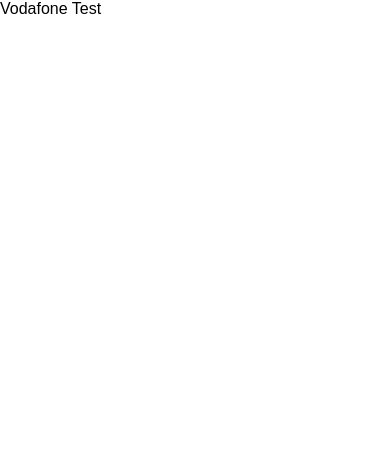
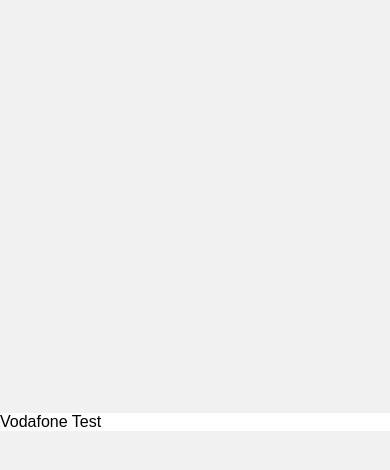
Before and after one commit to Yagogc/vodafone, a React (Create React App) app: page / in a window 390 px wide. Shown: the top 470 px of the page. Built offline with nearby package versions, Linux system fonts and the light colour scheme.

Commit message:
Added Phone Component and basic styles.

```diff
--- a/src/App.js
+++ /dev/null
@@ -1,13 +0,0 @@
-import React, { Component } from 'react';
-
-class App extends Component {
-	render() {
-		return (
-		<div>
-			Vodafone Test
-		</div>
-		);
-	}
-}
-
-export default App;
--- /dev/null
+++ b/src/Phone.jsx
@@ -0,0 +1,23 @@
+import React, { Component } from 'react';
+
+import styled from 'styled-components';
+
+
+class Phone extends Component {
+	render() {
+		return (
+		<PhoneWrapper>
+			Vodafone Test
+		</PhoneWrapper>
+		);
+	}
+}
+
+export default Phone;
+
+
+const PhoneWrapper = styled.div`
+	max-width: 600px;
+	width: 100%;
+	background: white;
+`
--- a/src/index.js
+++ b/src/index.js
@@ -1,8 +1,26 @@
 import React from 'react';
 import ReactDOM from 'react-dom';
-import './index.css';
-import App from './App';
+import Phone from './Phone';
 import registerServiceWorker from './registerServiceWorker';
 
-ReactDOM.render(<App />, document.getElementById('root'));
+import {injectGlobal} from 'styled-components';
+
+ReactDOM.render(<Phone />, document.getElementById('root'));
 registerServiceWorker();
+
+
+injectGlobal`
+* {
+	margin: 0;
+	padding: 0;
+	font-family: sans-serif;
+	box-sizing: border-box;
+}
+#root {
+	height: 100vh;
+	display:flex;
+	align-items: center;
+	justify-content: center;
+	background: #f1f1f1;
+}
+`
```
